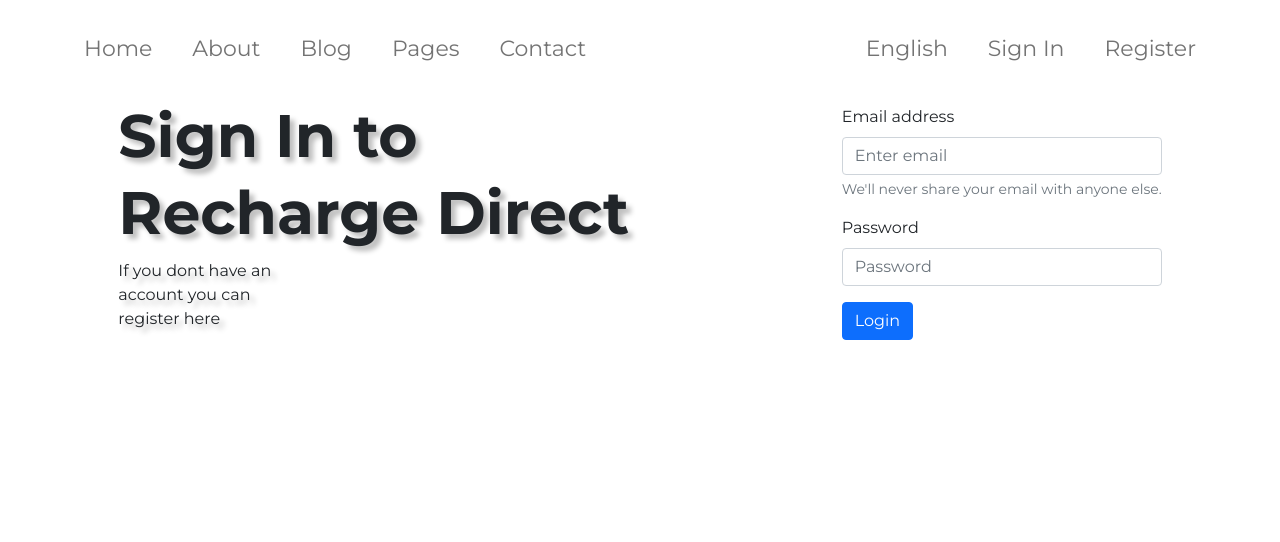
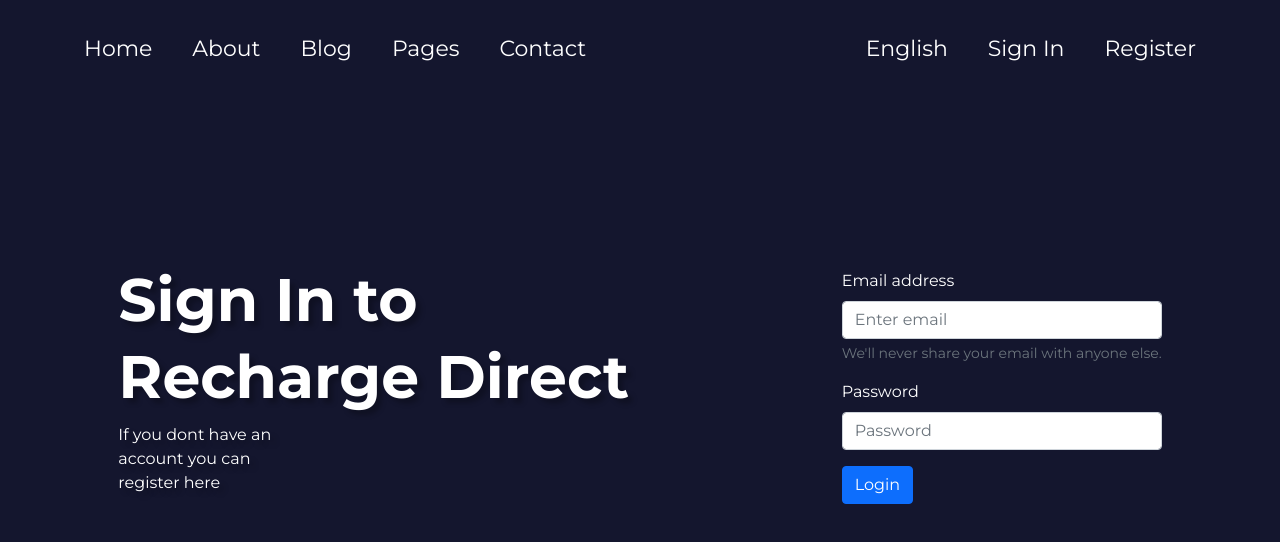
Before and after one commit to Abfahim21/mobile-recharge-landing-page, a plain HTML site: page index.html in a window 1280 px wide. Drawn offline with Linux system fonts and the light colour scheme; a web font is replaced by a local one.

Commit message:
form flexing

```diff
--- a/css/style.css
+++ b/css/style.css
@@ -5,6 +5,7 @@
     box-sizing: border-box;
     font-family: 'Montserrat', sans-serif;
 }
+
 a.nav-link {
     font-size: 22px;
 }
@@ -17,8 +18,15 @@ a.nav-link {
     text-shadow: 5px 5px 5px rgba(0, 0, 0, 0.25);
 }
 .hero.container-fluid {
+    color: white;
     display: flex;
     flex-direction: row;
     justify-content: space-around;
     align-items: center;
+    padding-top: 164px;
+    padding-bottom: 341px;
+    background-color: #14162E;
 }
+nav.navbar.navbar-expand-lg.navbar-light {
+    background-color: #14162E;
+}
--- a/index.html
+++ b/index.html
@@ -13,7 +13,7 @@
     <link rel="stylesheet" href="./css/bootstrap.min.css">
 </head>
 <body>
-    <nav class="navbar navbar-expand-lg navbar-light bg-white">
+    <nav class="navbar navbar-expand-lg navbar-light">
         <div class="container-fluid">
           <button class="navbar-toggler" type="button" data-bs-toggle="collapse" data-bs-target="#navbarNav" aria-controls="navbarNav" aria-expanded="false" aria-label="Toggle navigation">
             <span class="navbar-toggler-icon"></span>
@@ -21,30 +21,30 @@
           <div class="collapse navbar-collapse p-3" id="navbarNav">
             <ul class="navbar-nav me-auto ms-5">
               <li class="nav-item pe-4">
-                <a class="nav-link" href="#">Home</a>
+                <a class="nav-link text-white" href="#">Home</a>
               </li>
               <li class="nav-item pe-4">
-                <a class="nav-link" href="#">About</a>
+                <a class="nav-link text-white" href="#">About</a>
               </li>
               <li class="nav-item pe-4">
-                <a class="nav-link" href="#">Blog</a>
+                <a class="nav-link text-white" href="#">Blog</a>
               </li>
               <li class="nav-item pe-4">
-                <a class="nav-link" href="#">Pages</a>
+                <a class="nav-link text-white" href="#">Pages</a>
               </li>
               <li class="nav-item pe-4">
-                <a class="nav-link" href="#">Contact</a>
+                <a class="nav-link text-white" href="#">Contact</a>
               </li>
             </ul>
             <ul class="navbar-nav ms-auto me-5">
               <li class="nav-item pe-4">
-                <a class="nav-link" href="#">English</a>
+                <a class="nav-link text-white" href="#">English</a>
               </li>
               <li class="nav-item pe-4">
-                <a class="nav-link" href="#">Sign In</a>
+                <a class="nav-link text-white" href="#">Sign In</a>
               </li>
               <li class="nav-item">
-                <a class="nav-link" href="#">Register</a>
+                <a class="nav-link text-white" href="#">Register</a>
               </li>
             </ul>
           </div>
```
